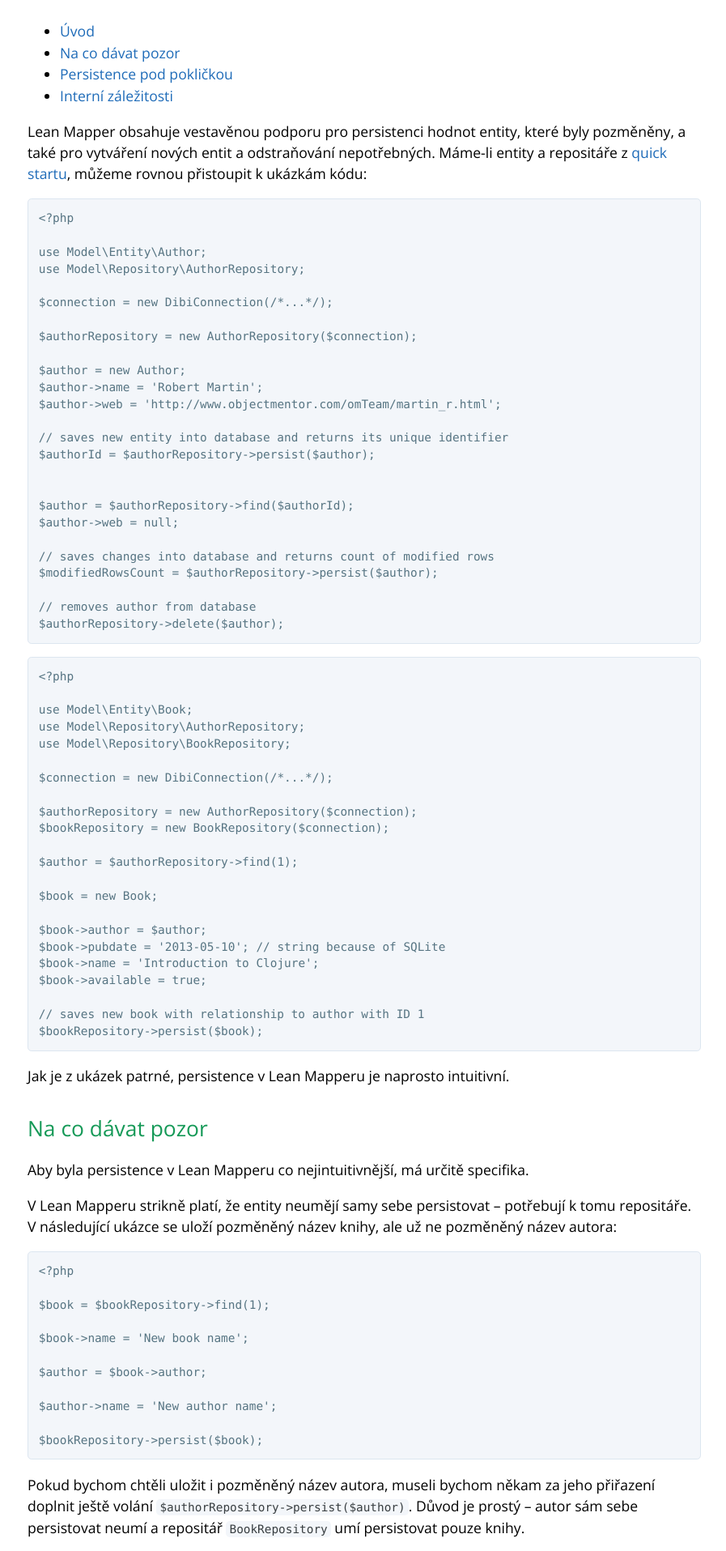
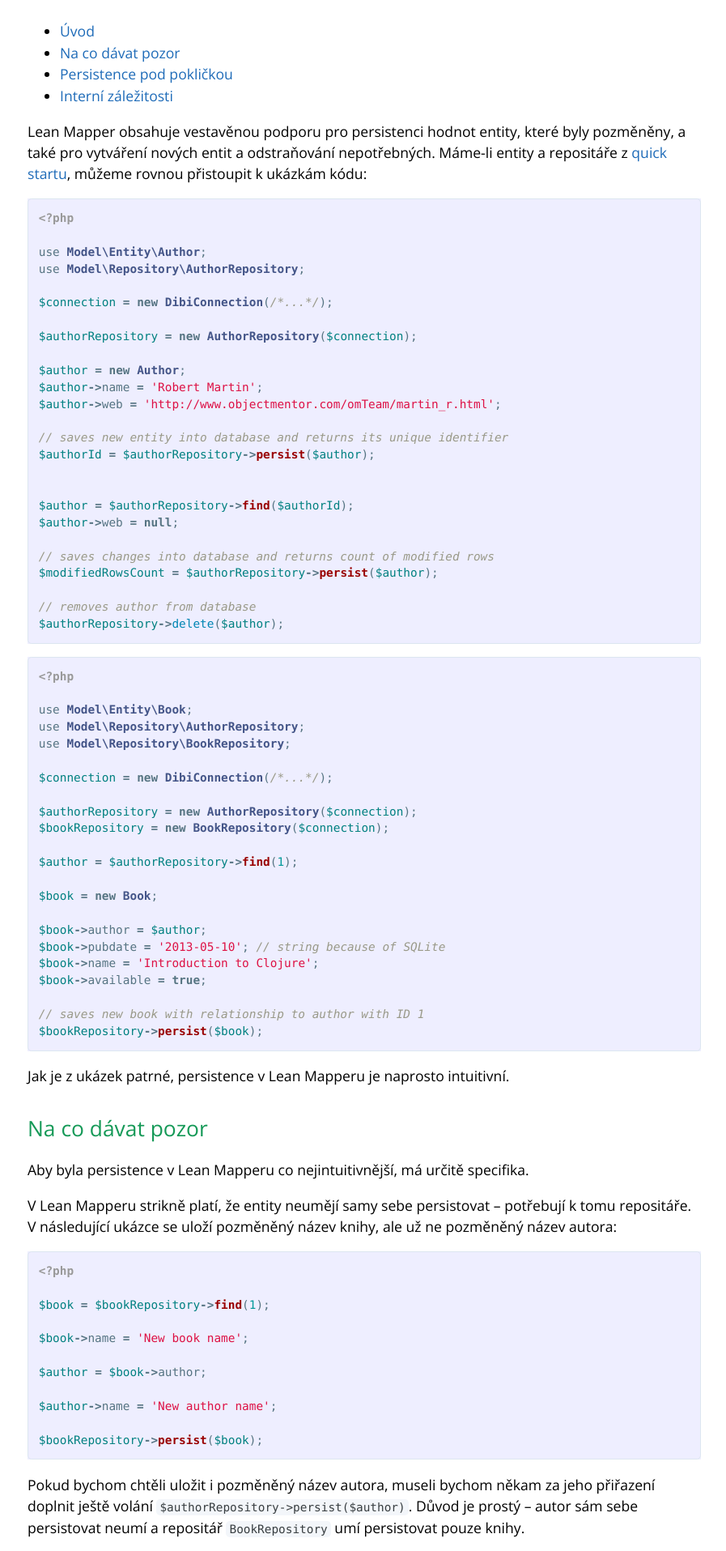
Before and after one commit to LeanMapper/LeanMapper.github.io, a Jekyll site: the page built from cs/docs/persistence.md, in a window 1280 px wide. Shown: the part 458-2373 px from the top of the page at 81% size, without its empty margins (190-1087 px from the left). Built offline with Jekyll 4.4.1, drawn with Linux system fonts in a browser that asks for light colours.

Commit message:
CSS: enabled syntax-highlighting

```diff
--- a/css/main.scss
+++ b/css/main.scss
@@ -23,6 +23,10 @@ $content-width:    800px;
 $on-palm:          600px;
 $on-laptop:        800px;
 
+%vertical-rhythm {
+    margin-bottom: $spacing-unit / 2;
+}
+
 //@mixin media-query($device) {
 //    @media screen and (max-width: $device) {
 //        @content;
@@ -34,7 +38,7 @@ $on-laptop:        800px;
 //@import "layout";
 //@import "syntax-highlighting";
 @import "normalize";
-//@import "syntax-highlighting";
+@import "syntax-highlighting";
 @import "stylesheet";
 @import "github-light";
 
```
